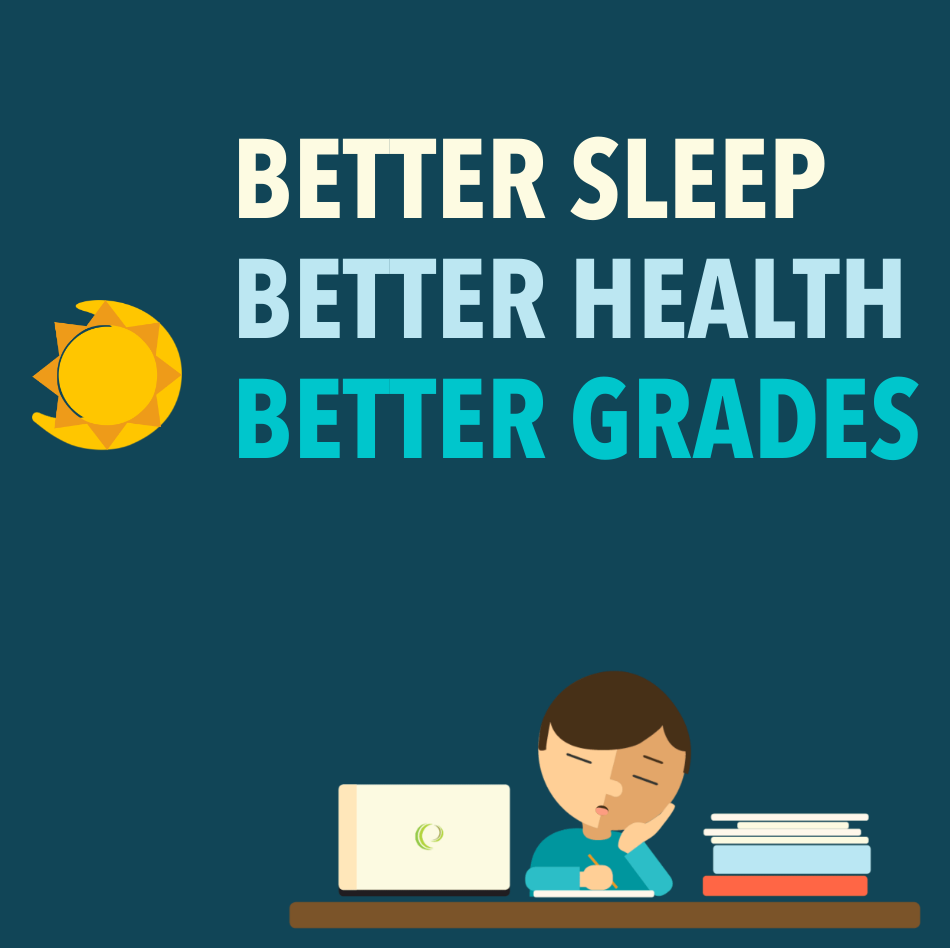
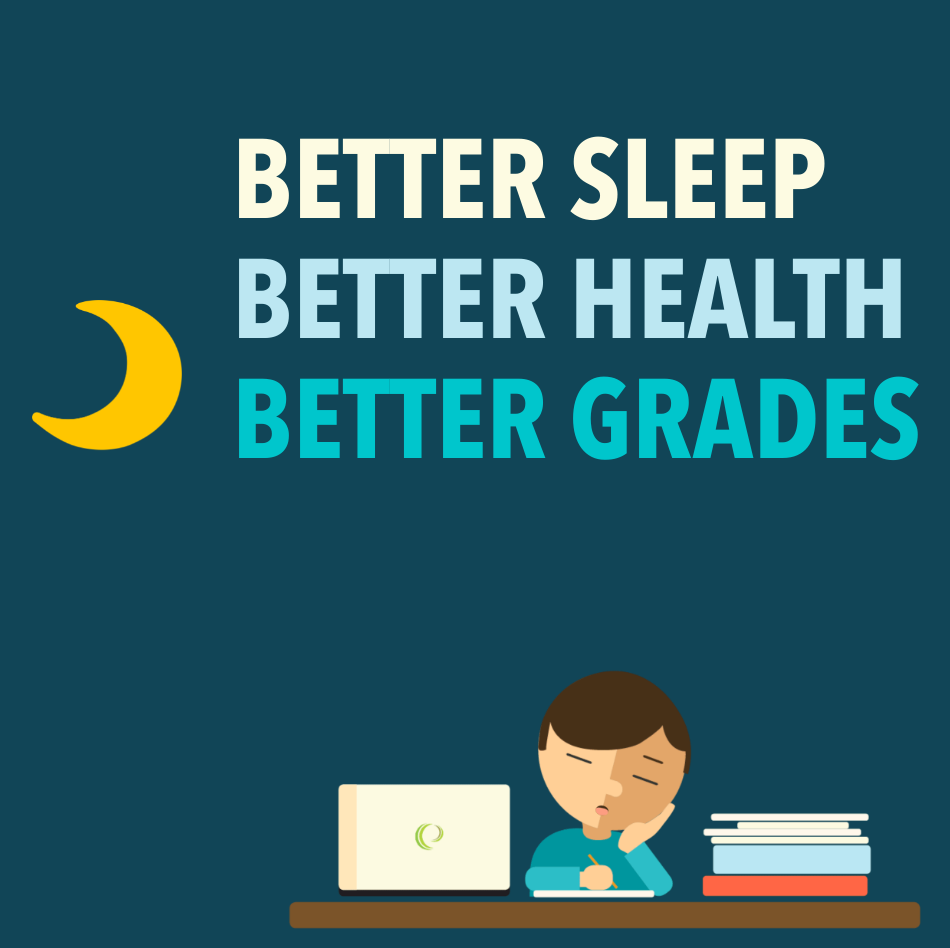
Before and after one commit to michlfoong/bettersleep, a plain HTML site: page index.html in a window 1280 px wide. Shown: the top 948 px of the page, without its empty margins (40-990 px from the left). Drawn offline with nearby package versions, Linux system fonts and the light colour scheme; files whose address does not match are found by name.

Commit message:
removed sun

```diff
--- a/index.html
+++ b/index.html
@@ -26,9 +26,6 @@
     </div>
   </div>
   <div class="intro bg-color-cream">
-    <div class="sun">
-      <img src="images/sun.png" alt="sun">
-    </div>
     <div class="container">
       <p>
         Many students sacrifice sleep to get good grades, but research shows students who sleep more get
```
